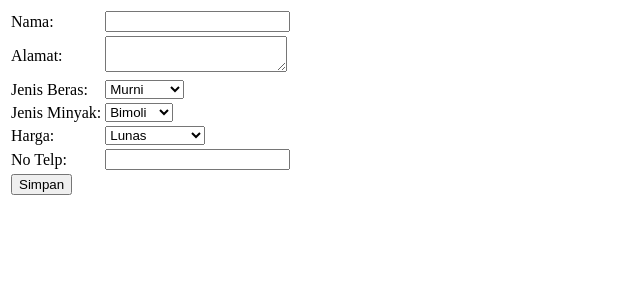
After one commit to indahuminaroh/NoteBon, a PHP site: page /input.php in a window 1280 px wide. The commit adds this page. Shown: the top 300 px of the page, without its empty margins (0-640 px from the left). Run offline with PHP 8.4, Linux system fonts and the light colour scheme.

Commit message:
Menambah input.php dan mengedit index.php

```diff
--- /dev/null
+++ b/input.php
@@ -0,0 +1,81 @@
+<?php
+include 'koneksi.php';
+if (isset($_POST['submit'])) {
+	$nama = $_POST['nama'];
+	$alamat = $_POST['alamat'];
+	$beras = $_POST['id_beras'];
+	$minyak = $_POST['id_minyak'];
+	$harga = $_POST['id_status'];
+	$telp = $_POST['no_telp'];
+
+$sql = "INSERT INTO orang(nama, alamat, id_beras, id_minyak, id_status, no_telp) VALUES ('$nama', '$alamat', '$beras', '$minyak', '$harga', '$telp')";
+$query = mysqli_query($koneksi, $sql);
+
+/*var_dump($query);
+	if ($query) {
+		echo "Berhasil";
+	}else{
+		echo "gagal";
+		echo mysqli_error($koneksi);
+	}*/
+}
+?>
+<!DOCTYPE html>
+<html>
+<head>
+	<title></title>
+<head>
+<body>
+	<form method="POST">
+		<table>
+			<tr>
+				<td><label>Nama:</label></td>
+				<td><input type="text" name="nama"></td>
+			</tr>
+			<tr>
+				<td><label>Alamat:</label></td>
+				<td><textarea name="alamat"></textarea></td>
+			</tr>
+			<tr>
+				<td><label>Jenis Beras:</label></td>
+				<td>
+					<select name="id_beras">
+						<option value="1">Murni</option>
+						<option value="2">Sembako</option>
+						<option value="3">Wangi</option>
+						<option value="4">Merah</option>
+						<option value="5">-</option>
+					</select>
+				</td>
+			</tr>
+			<tr>
+				<td><label>Jenis Minyak:</label></td>
+				<td>
+					<select name="id_minyak">
+						<option value="1">Bimoli</option>
+						<option value="2">Hemat</option>
+						<option value="3">Fortune</option>
+						<option value="4">-</option>
+					</select>
+				</td>
+			</tr>
+			<tr>
+				<td><label>Harga:</label></td>
+				<td>
+					<select name="id_status">
+						<option value="Lunas">Lunas</option>
+						<option value="Belum Lunas">Belum Lunas</option>
+					</select>
+				</td>
+			</tr>
+			<tr>
+				<td><label>No Telp:</label></td>
+				<td><input type="text" name="no_telp"><br/></td>
+			</tr>
+			<tr>
+				<td colspan="2"><input type="submit" name="submit" value="Simpan"></td>
+			</tr>
+		</table>
+	</form>
+</body>
+</html>
```
Also changed, not shown: index.php (+8 -2 lines).
